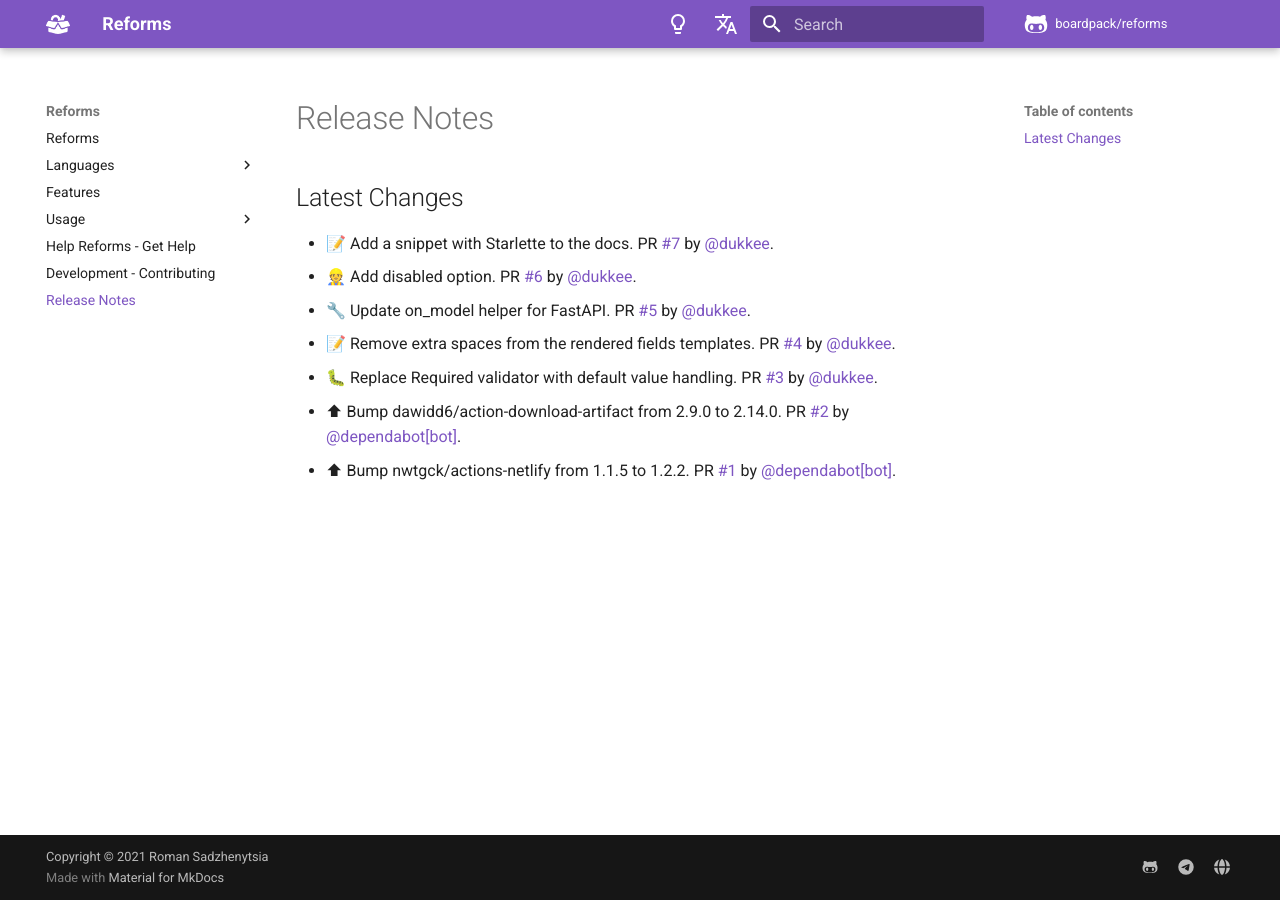
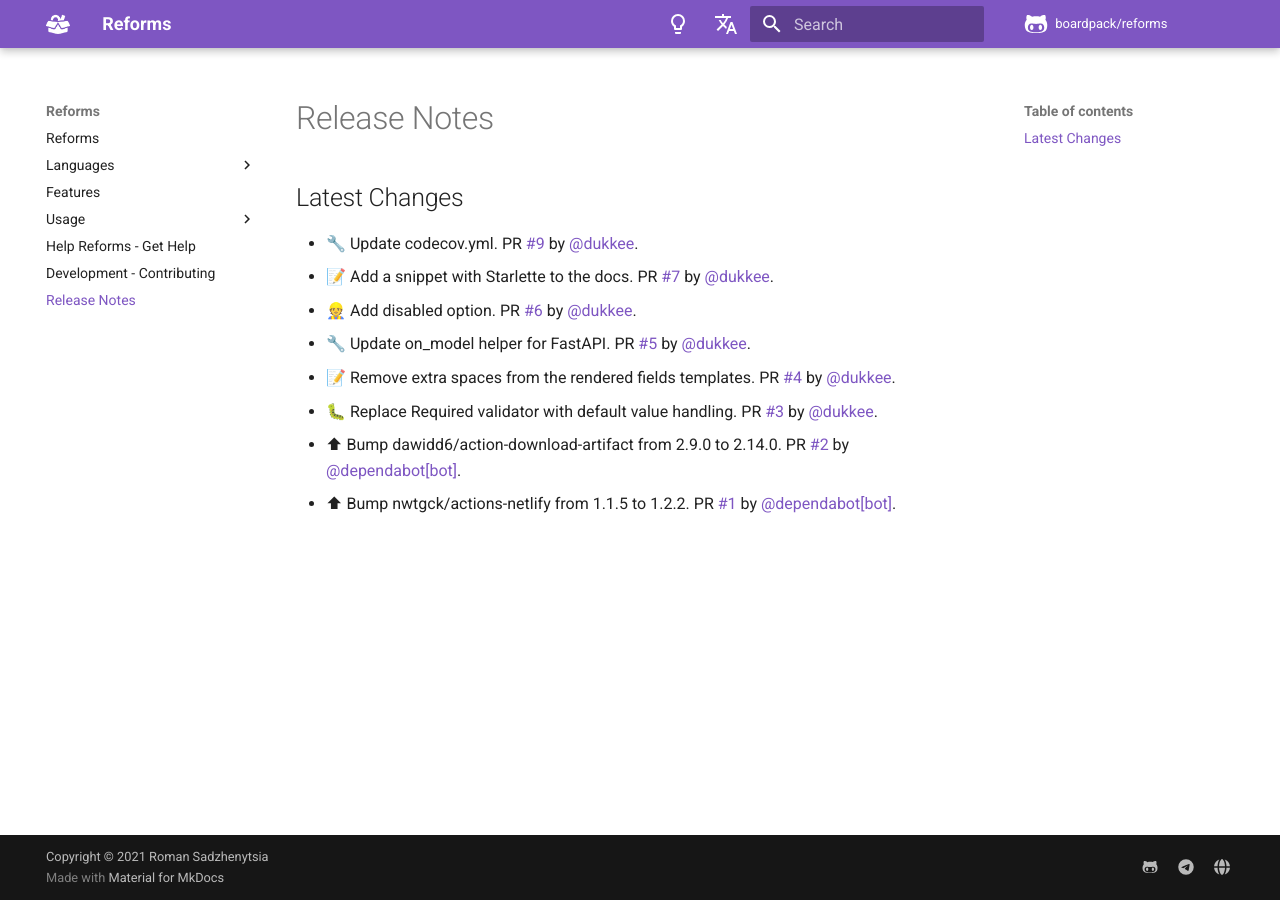
Before and after one commit to boardpack/reforms, an MkDocs documentation site: the page built from docs/en/docs/release-notes.md, in a window 1280 px wide. Built offline with MkDocs 1.6.1 and Material for MkDocs 9.7.7, drawn with Linux system fonts in a browser that asks for light colours; comment, search, counter and statistics services are not loaded.

Commit message:
📝 Update release notes

```diff
--- a/docs/en/docs/release-notes.md
+++ b/docs/en/docs/release-notes.md
@@ -2,6 +2,7 @@
 
 ## Latest Changes
 
+* 🔧 Update codecov.yml. PR [#9](https://github.com/boardpack/reforms/pull/9) by [@dukkee](https://github.com/dukkee).
 * 📝 Add a snippet with Starlette to the docs. PR [#7](https://github.com/boardpack/reforms/pull/7) by [@dukkee](https://github.com/dukkee).
 * 👷 Add disabled option. PR [#6](https://github.com/boardpack/reforms/pull/6) by [@dukkee](https://github.com/dukkee).
 * 🔧 Update on_model helper for FastAPI. PR [#5](https://github.com/boardpack/reforms/pull/5) by [@dukkee](https://github.com/dukkee).
```
